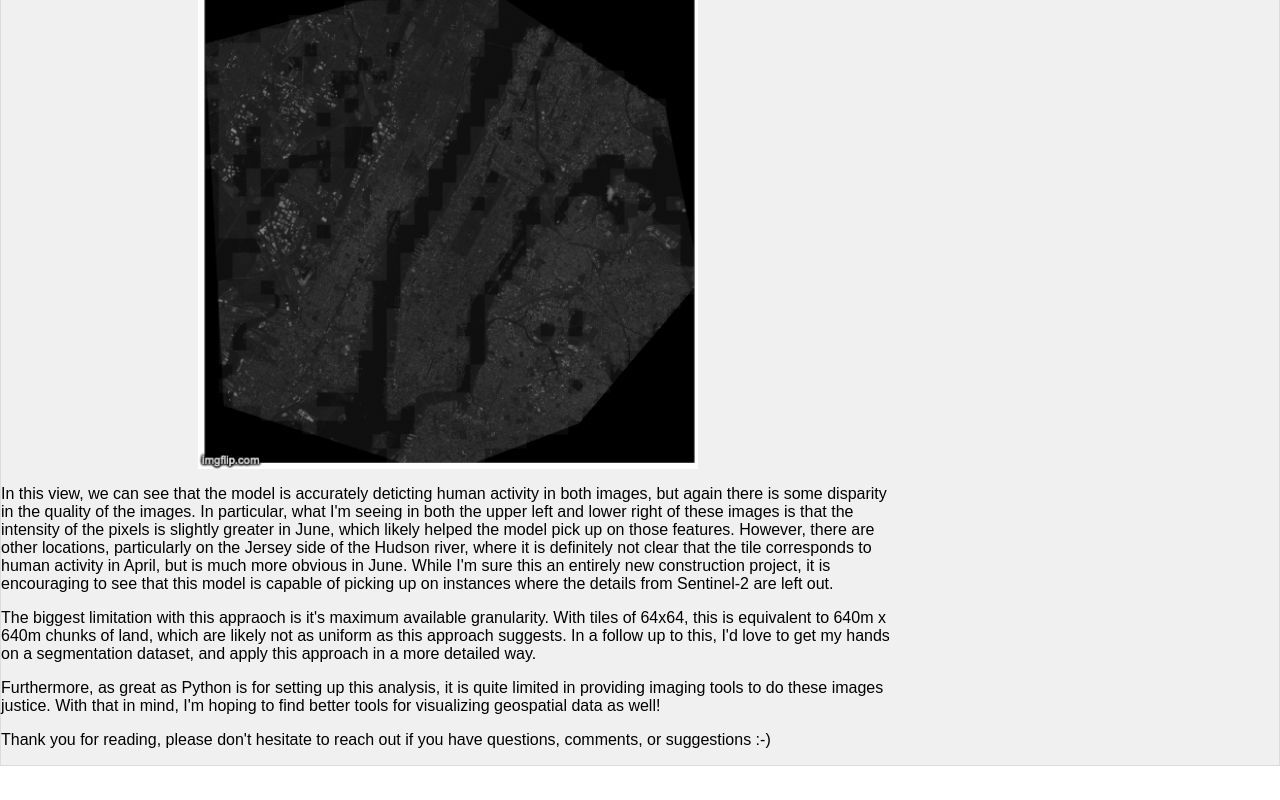
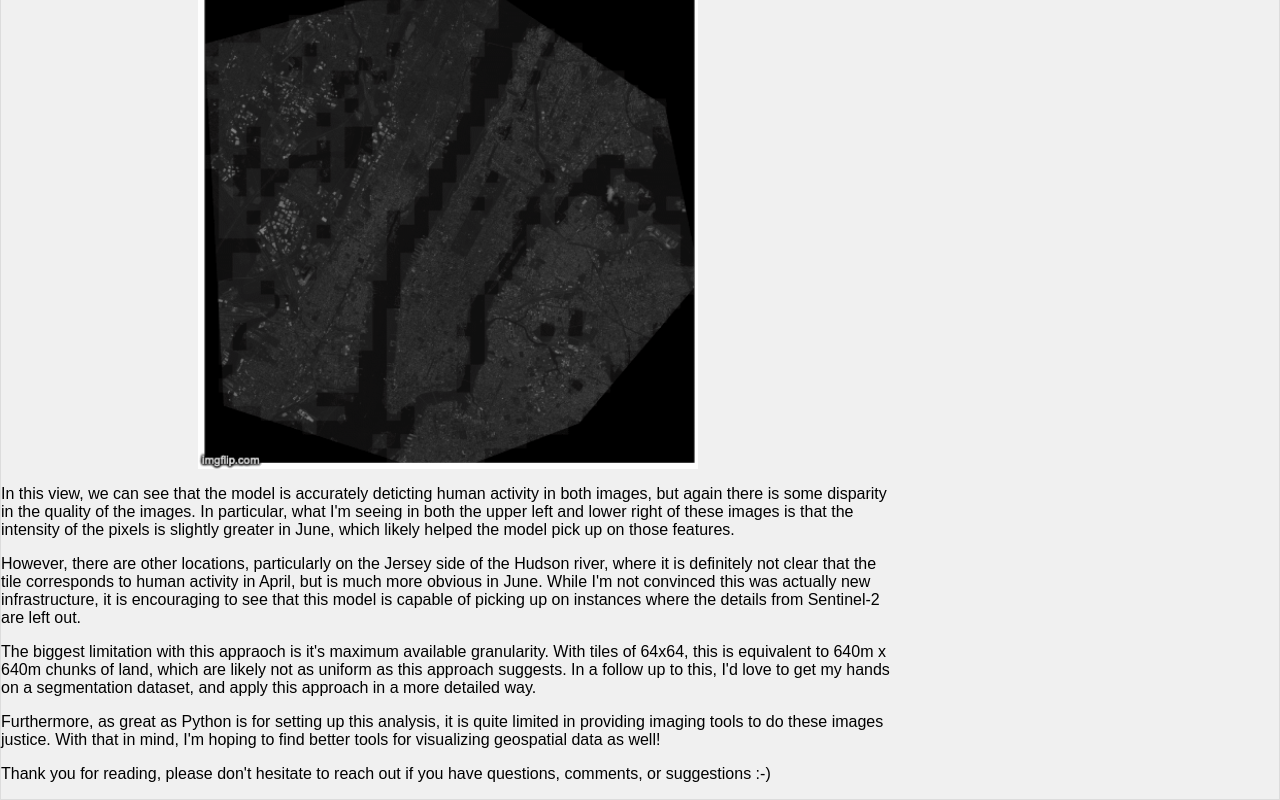
Before and after one commit to nkasmanoff/nkasmanoff.github.io, a React (Create React App) app: page /blog in a window 1280 px wide. Shown: the part 3713-4513 px from the top of the page. Before the commit the page ends 4479 px from the top, so only its background shows below. Built offline with nearby package versions, Linux system fonts and the light colour scheme.

Commit message:
another typo fix

```diff
--- a/src/pages/blogPosts/nycSentinel.js
+++ b/src/pages/blogPosts/nycSentinel.js
@@ -125,9 +125,11 @@ function nycSentinel(){
             <p> In this view, we can see that the model is accurately deticting human activity in both images, but again there is some disparity in the quality of the images.
 
                 In particular, what I'm seeing in both the upper left and lower right of these images is that the intensity of the pixels is slightly greater in June,
-                which likely helped the model pick up on those features. However, there are other locations, particularly on the Jersey side of the Hudson river, where it is definitely
+                which likely helped the model pick up on those features.</p>
+                <p>
+                However, there are other locations, particularly on the Jersey side of the Hudson river, where it is definitely
 
-                not clear that the tile corresponds to human activity in April, but is much more obvious in June. While I'm sure this an entirely new construction project, it is encouraging to see
+                not clear that the tile corresponds to human activity in April, but is much more obvious in June. While I'm not convinced this was actually new infrastructure, it is encouraging to see
                 that this model is capable of picking up on instances where the details from Sentinel-2 are left out.</p>
 
 
```
